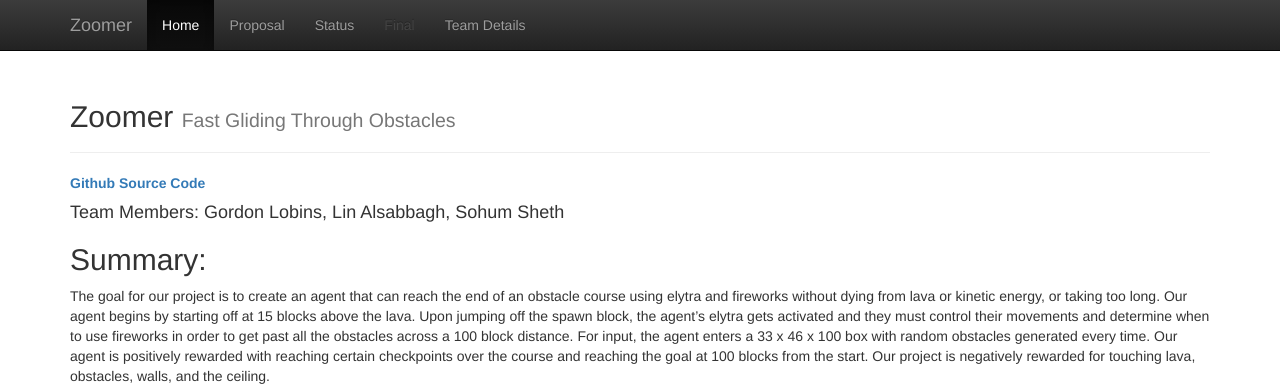
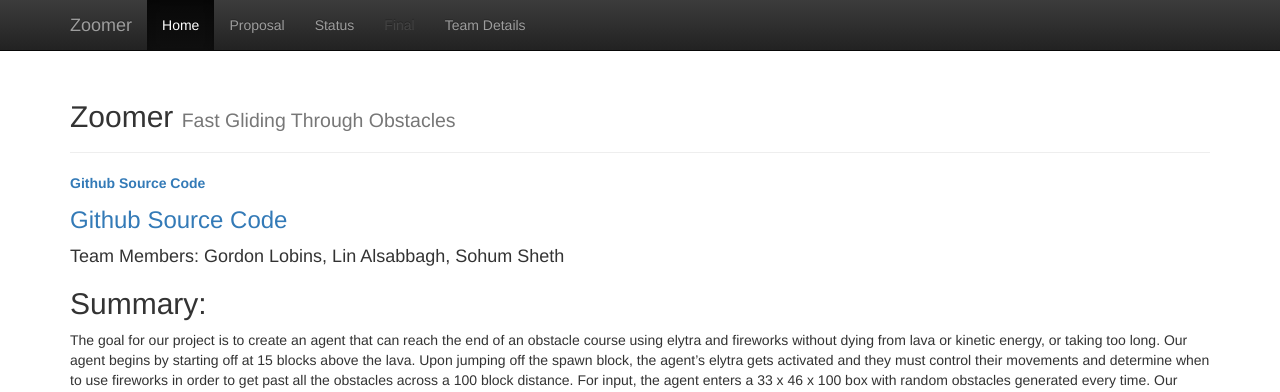
Before and after one commit to Globins/RedstoneEngineer, a Jekyll site: the page built from docs/index.md, in a window 1280 px wide and 1126 px high, cut to the strip 0-392 px from the top of the window. Built offline with Jekyll 4.4.1, drawn with Linux system fonts in a browser that asks for light colours.

Commit message:
Update index.md

```diff
--- a/docs/index.md
+++ b/docs/index.md
@@ -4,6 +4,7 @@ title:  Home
 ---
 
 **[Github Source Code](https://github.com/Globins/Zoomer)**
+<p><a href="https://github.com/Globins/Zoomer"><font size="5">Github Source Code</font></a></p>
 
 
 <h4>Team Members: Gordon Lobins, Lin Alsabbagh, Sohum Sheth</h4>
```
